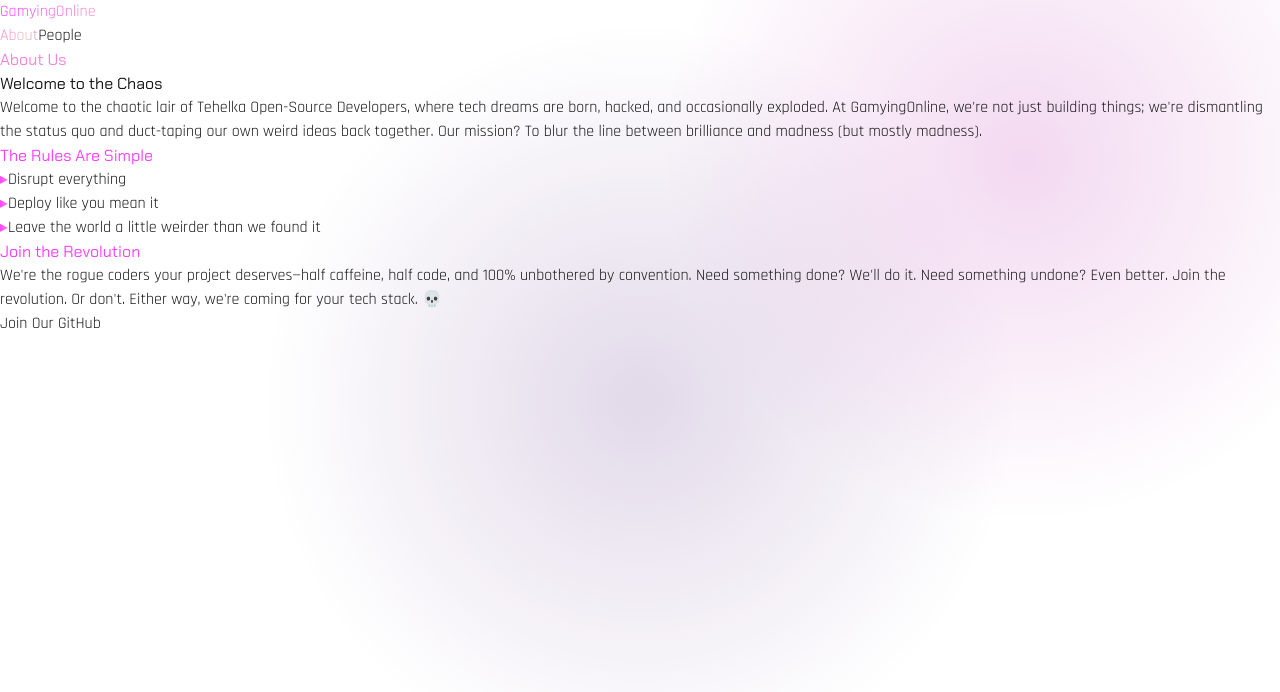
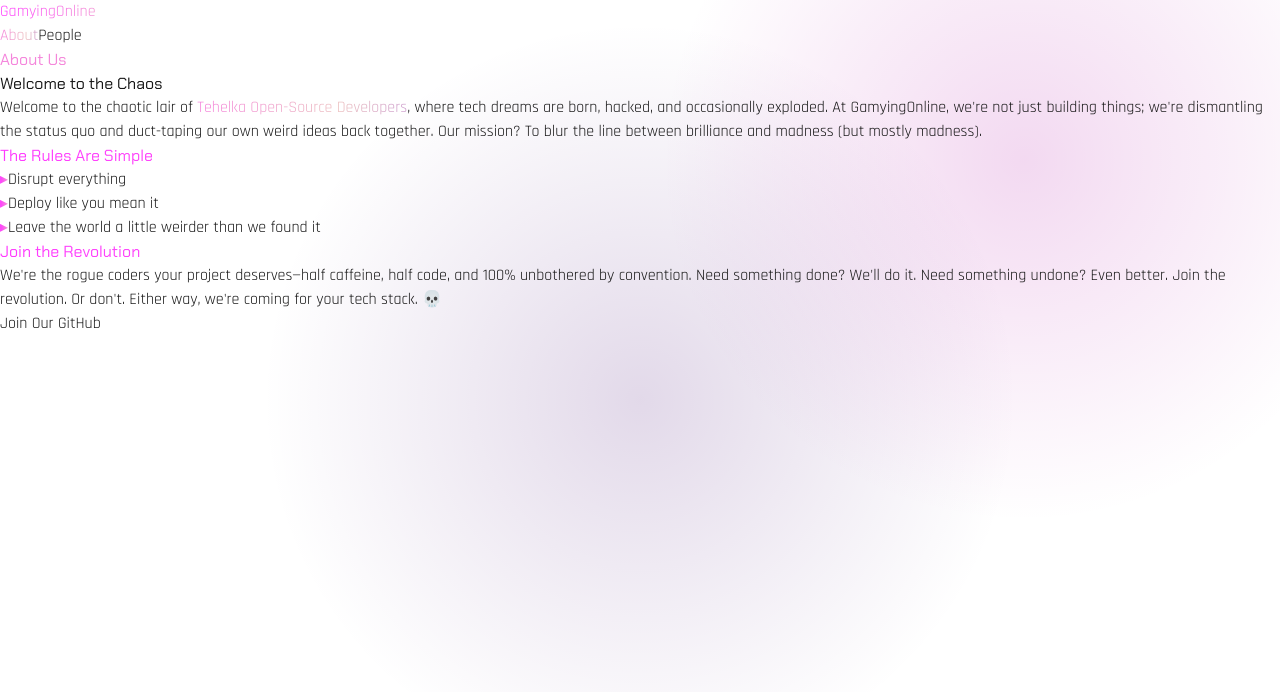
Before and after one commit to GamyingOnline/gamying.online, a Next.js app: page /about in a window 1280 px wide. Shown: the top 692 px of the page. Built offline with nearby package versions, Linux system fonts and the light colour scheme.

Commit message:
feat(about): highlight tehelka opensource devs

```diff
--- a/src/pages/about.tsx
+++ b/src/pages/about.tsx
@@ -13,9 +13,12 @@
           <section className="mb-16">
             <h2 className="text-3xl font-bold mb-6">Welcome to the Chaos</h2>
             <p className="text-xl text-gray-300 leading-relaxed mb-8">
-              Welcome to the chaotic lair of Tehelka Open-Source Developers,
-              where tech dreams are born, hacked, and occasionally exploded. At
-              GamyingOnline, we&apos;re not just building things; we&apos;re
+              Welcome to the chaotic lair of{" "}
+              <span className="text-gradient animate-glitter">
+                Tehelka Open-Source Developers
+              </span>
+              , where tech dreams are born, hacked, and occasionally exploded.
+              At GamyingOnline, we&apos;re not just building things; we&apos;re
               dismantling the status quo and duct-taping our own weird ideas
               back together. Our mission? To blur the line between brilliance
               and madness (but mostly madness).
```
